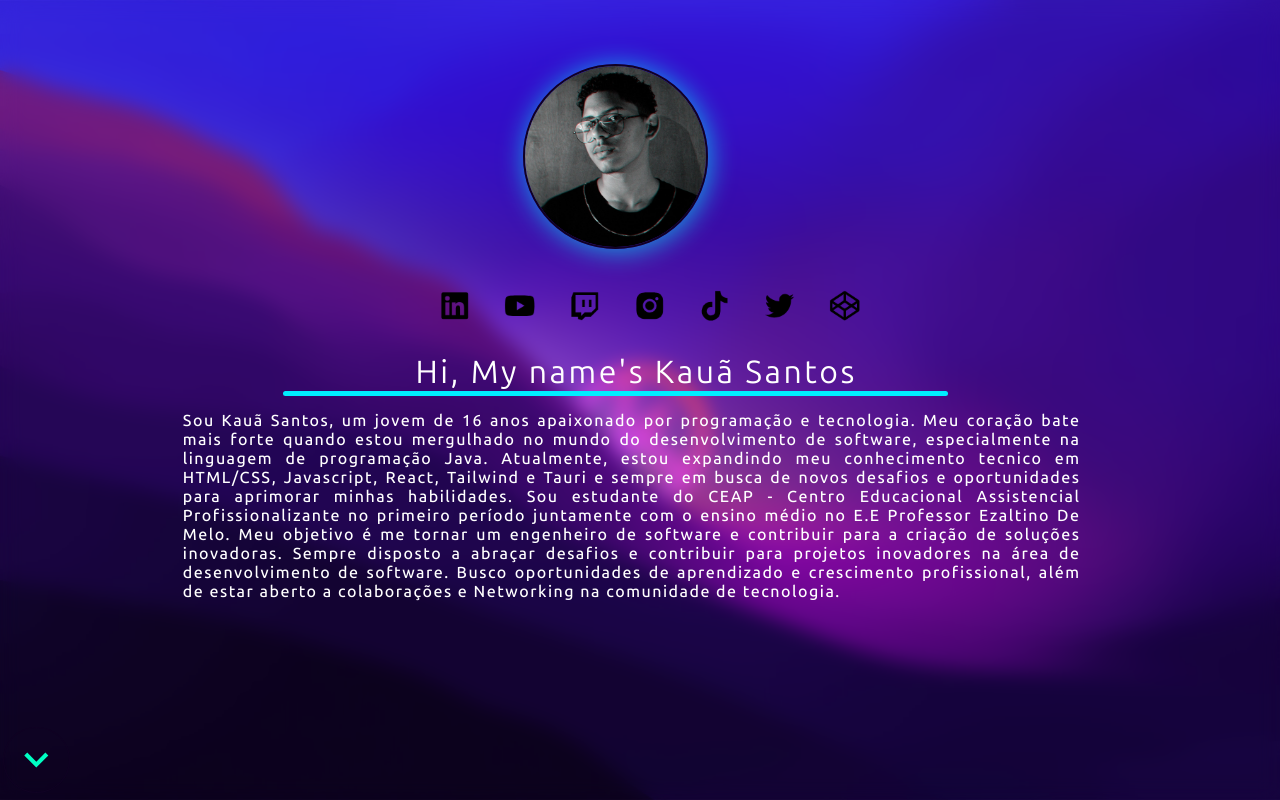
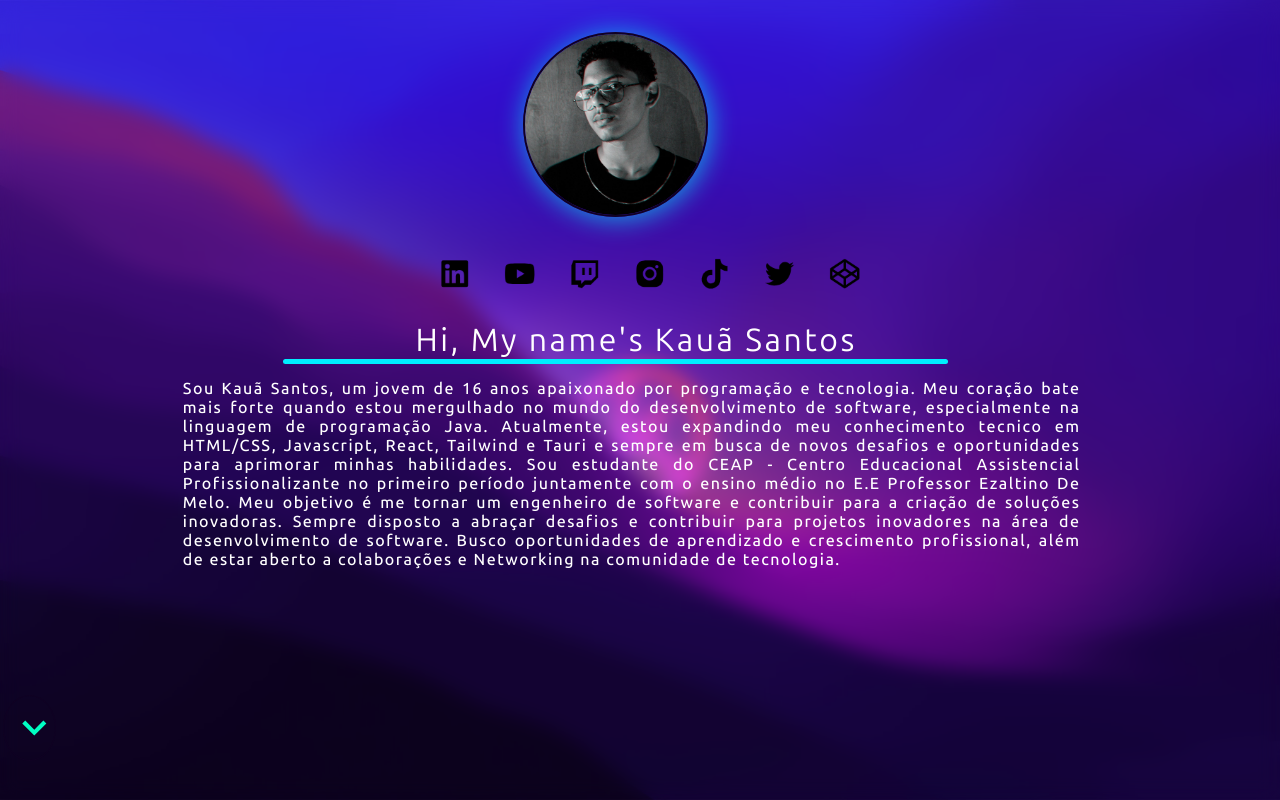
Before and after one commit to KauahsSantos/About-Me, a website: page home/index.html in a window 1280 px wide. Drawn offline with nearby package versions, Linux system fonts and the light colour scheme.

Commit message:
Update style.css

```diff
--- a/home/style.css
+++ b/home/style.css
@@ -32,8 +32,9 @@ body{
         text-align: center;
         align-items: center;
         justify-content: center;
-        padding-top: 5%;
+        padding-top: 2.5%;
         margin-left: -50px;
+        backdrop-filter: blur(10px);
 
         & .about{
             & .header{
@@ -112,7 +113,7 @@ body{
 
         & .seta{
             padding: 5px;
-            width: 5%;
+            width: 4%;
             border-radius: 50%;
             margin: 9.5% 0 0 4%;
             background: transparent;
```
